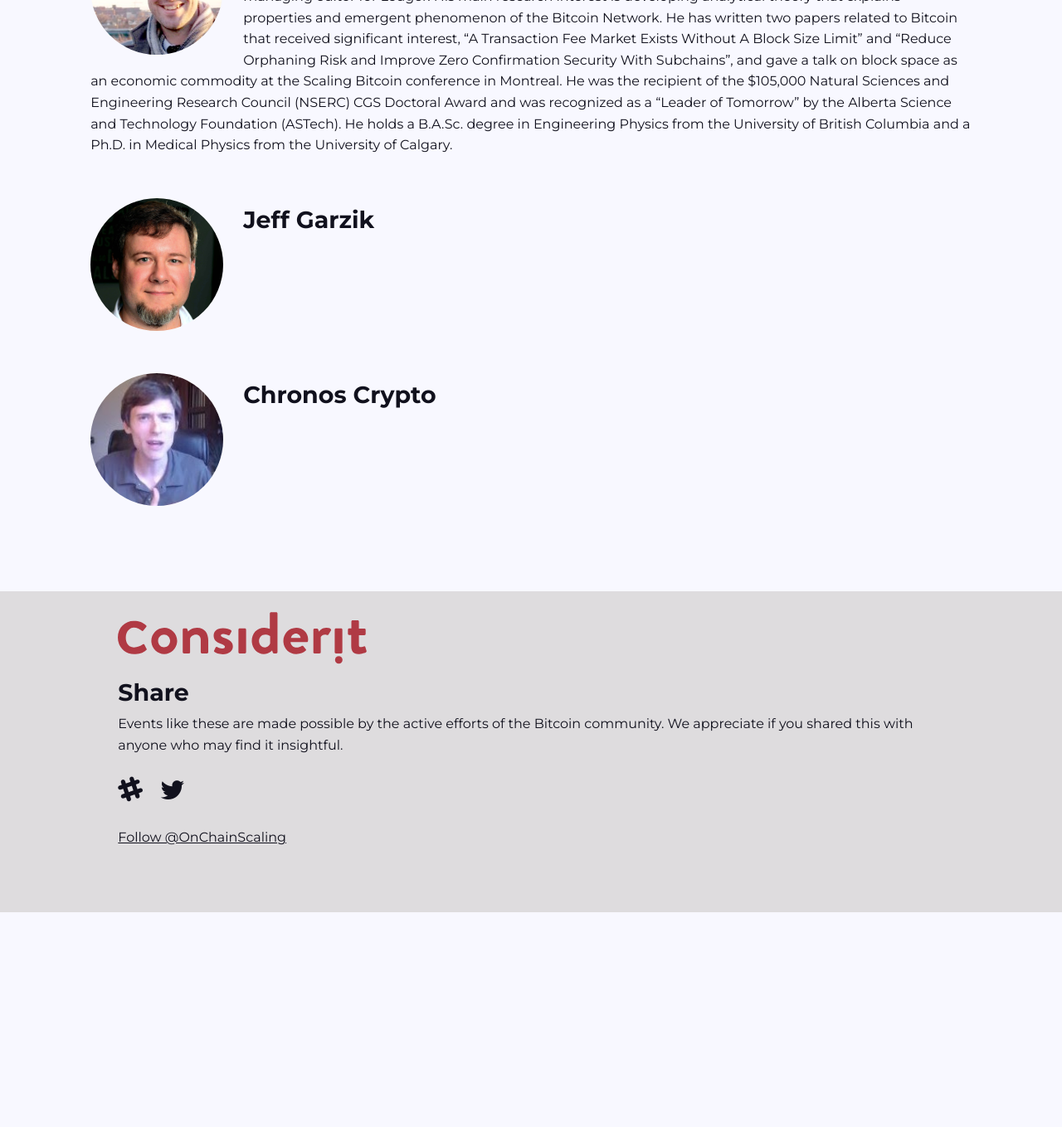
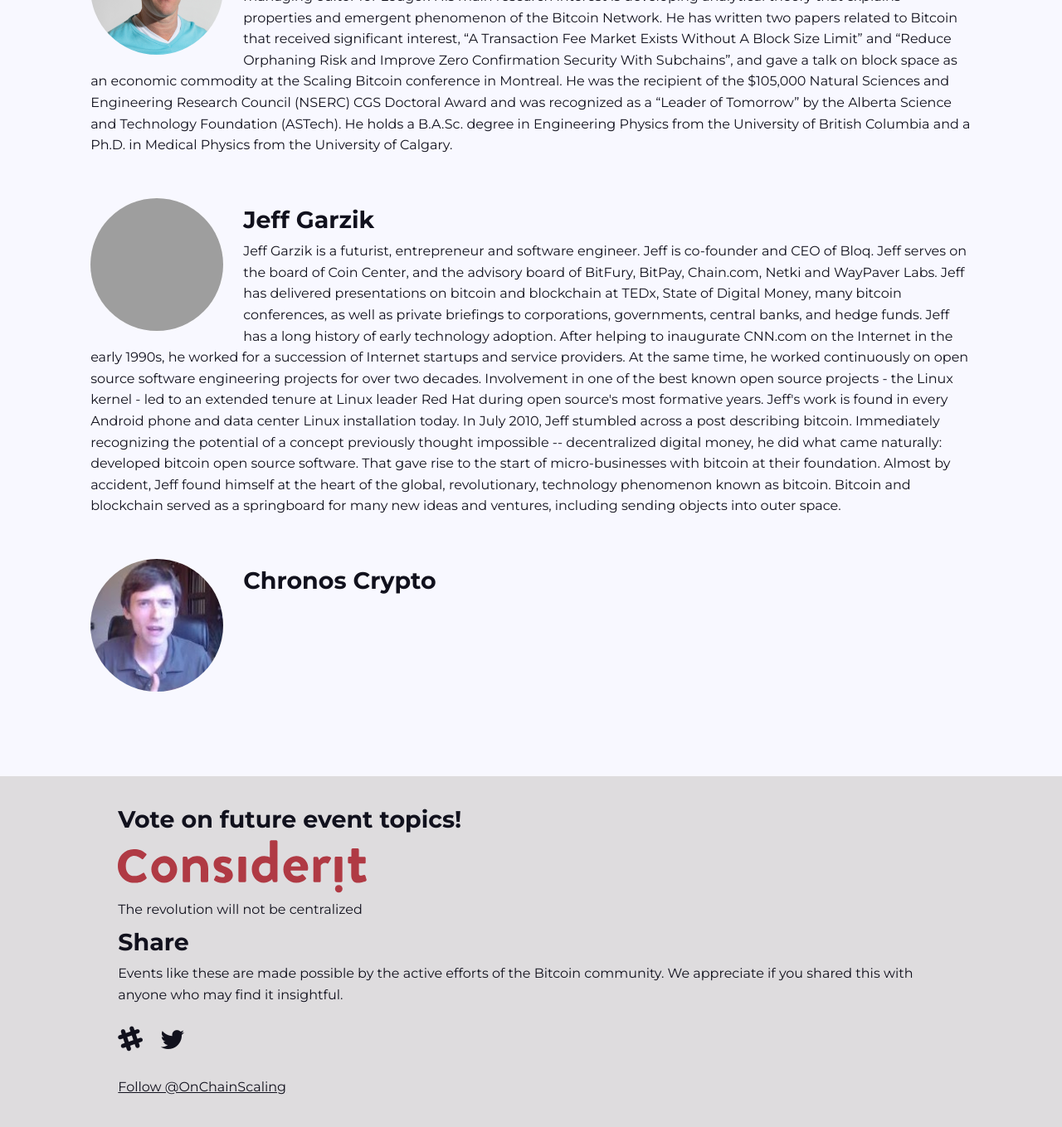
Before and after one commit to bitcoinclassic/onChain, a Jekyll site: the page built from speakers.html, in a window 1280 px wide and 1400 px high, scrolled down 1258 px. Shown: the top 1359 px of the window at 83% size. Built offline with Jekyll 4.4.1, drawn with Linux system fonts in a browser that asks for light colours; nearby versions of some CDN libraries; comment, search, counter and statistics services are not loaded; before the commit the page ends 2358 px from its top, so only the background shows below that; grey boxes are pictures that could not be loaded.

Commit message:
added Peter and Jeff headshots, and Jeff bio, fixed footer verbiage on the consider.it

```diff
--- a/_includes/footer.html
+++ b/_includes/footer.html
@@ -1,7 +1,9 @@
 <footer>
     <section class="footer">
         <div class="sponsors">
+            <h2>Vote on future event topics!</h2>
             <a href="https://on-chain-conf.consider.it/"><img class="considerit-logo" src="./considerit.svg" alt="consider.it"></a>
+            <br>The revolution will not be centralized
         </div>
         <div class="share">
             <h2>Share</h2>
--- a/index.html
+++ b/index.html
@@ -30,7 +30,7 @@
 
   <p>The secondary goal of these conferences is to address and explore the widespread global effect of the Bitcoin and cryptocurrency phenomenon, its potential to change and revolutionize the way people think about economics and money, and how it can be used to empower the underserved.  Topics can range from mining economics, online privacy, network security and resiliency, user interface, consensus algorithms and financial distruption.</p>
 
-  <p>Please consider this an invitation to join us and our esteemed presenters, which include academics from diverse backgrounds of economics, physicists, cryptographers, and computer scientists for this online event, including Jeff Garzik as the featured speaker.</p>
+  <p>Please consider this an invitation to join us and our esteemed presenters, which include academics from diverse backgrounds of economics, physicists, cryptographers, and computer scientists for this online event, including Jeff Garzik as the featured speaker, and a mining panel open discussion as the main event.</p>
 
 </section>
 
--- a/speakers.html
+++ b/speakers.html
@@ -30,15 +30,23 @@
   </article>
 
   <article class="speaker" id="rizun">
-    <img src="./images/Dr-Peter-Rizun.jpg" alt="">
+    <img src="./images/Dr-Peter-Rizun.png" alt="">
     <h2>Dr. Peter Rizun</h2>
     <p>Peter R. Rizun is a physicist and entrepreneur living in Vancouver, Canada, and is co-founder and co-managing editor for Ledger. His main research interest is developing analytical theory that explains properties and emergent phenomenon of the Bitcoin Network. He has written two papers related to Bitcoin that received significant interest, “A Transaction Fee Market Exists Without A Block Size Limit” and “Reduce Orphaning Risk and Improve Zero Confirmation Security With Subchains”, and gave a talk on block space as an economic commodity at the Scaling Bitcoin conference in Montreal. He was the recipient of the $105,000 Natural Sciences and Engineering Research Council (NSERC) CGS Doctoral Award and was recognized as a “Leader of Tomorrow” by the Alberta Science and Technology Foundation (ASTech). He holds a B.A.Sc. degree in Engineering Physics from the University of British Columbia and a Ph.D. in Medical Physics from the University of Calgary.</p>
   </article>
 
   <article class="speaker" id="garzik">
-    <img src="./images/Jeff-Garzik-2.jpg" alt="">
+    <img src="./images/JeffHiRes.jpg" alt="">
     <h2>Jeff Garzik</h2>
-    <p></p>
+    <p>Jeff Garzik is a futurist, entrepreneur and software engineer. Jeff is co-founder and CEO of Bloq. Jeff serves on the board of Coin Center, and the advisory board of BitFury, BitPay, Chain.com, Netki and WayPaver Labs. Jeff has delivered presentations on bitcoin and blockchain at TEDx, State of Digital Money, many bitcoin conferences, as well as private briefings to corporations, governments, central banks, and hedge funds.
+
+Jeff has a long history of early technology adoption. After helping to inaugurate CNN.com on the Internet in the early 1990s, he worked for a succession of Internet startups and service providers. At the same time, he worked continuously on open source software engineering projects for over two decades.
+
+Involvement in one of the best known open source projects - the Linux kernel - led to an extended tenure at Linux leader Red Hat during open source's most formative years. Jeff's work is found in every Android phone and data center Linux installation today.
+
+In July 2010, Jeff stumbled across a post describing bitcoin. Immediately recognizing the potential of a concept previously thought impossible -- decentralized digital money, he did what came naturally: developed bitcoin open source software. That gave rise to the start of micro-businesses with bitcoin at their foundation. Almost by accident, Jeff found himself at the heart of the global, revolutionary, technology phenomenon known as bitcoin.
+
+Bitcoin and blockchain served as a springboard for many new ideas and ventures, including sending objects into outer space.</p>
   </article>
 
   <article class="speaker" id="crypto">
```
Also changed, not shown: favicon.ico (added), favicon.png (added), images/Dr-Peter-Rizun.png (added), 1 other file.
